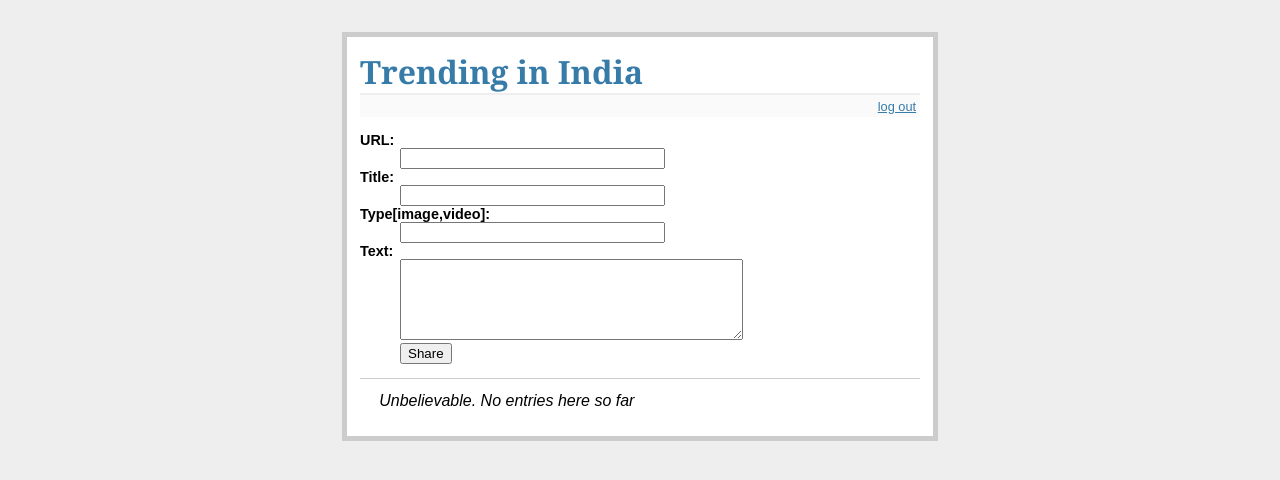
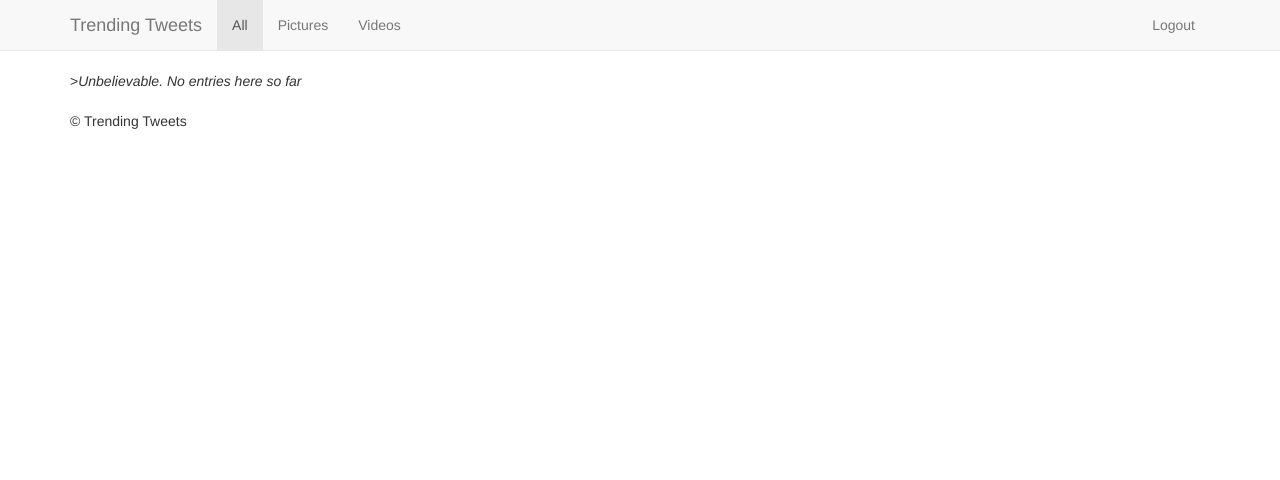
Before and after one commit to rakeshsingh/trend-in, a Flask app: page / in a window 1280 px wide. Shown: the top 480 px of the page. Run offline with Flask 2, Linux system fonts and the light colour scheme; the visitor is signed in with stand-in values (Sample User, id 1); data that the repository does not hold is empty; some libraries are stand-ins or nearby versions.

Commit message:
modifying portal html

```diff
--- /dev/null
+++ b/portal/templates/base.html
@@ -0,0 +1,76 @@
+<!DOCTYPE html>
+<html lang="en">
+  <head>
+    {% block head %}
+    <title>Trending Tweets{% block title %}{% endblock %}</title>
+    <meta name="viewport" content="width=device-width, initial-scale=1.0">
+    <meta name="description" content="">
+    <meta name="keywords" content="">
+    <meta name="author" content="">
+    <meta charset="utf-8">
+
+    <link href="//netdna.bootstrapcdn.com/bootstrap/3.0.0/css/bootstrap.min.css" rel="stylesheet">
+    <link rel="shortcut icon" href="{{ url_for('static', filename='ico/favicon.ico') }}">
+    {% endblock %}
+  </head>
+  <body>
+
+    {% block navbar %}
+    <div class="navbar navbar-static-top navbar-default">
+      <div class="container">
+        <button class="navbar-toggle">
+          <span class="icon-bar"></span>
+          <span class="icon-bar"></span>
+          <span class="icon-bar"></span>
+        </button>
+        <a class="navbar-brand" href="/">Trending Tweets</a>
+
+
+      <div id="navbar" class="collapse navbar-collapse">
+          <ul class="nav navbar-nav">
+            <li class="active"><a href="#">All</a></li>
+            <li><a href="#pictures">Pictures</a></li>
+            <li><a href="#videos">Videos</a></li>
+          </ul>
+
+          {% block navbar_right %}
+          <ul class="nav navbar-nav pull-right">
+            {% if not session.logged_in %}
+              <li><a href="#">Login or Signup</a></li>
+            {% else %}
+              <li><a href="#">Logout</a></li>
+            {% endif %}
+          </ul>
+          {% endblock %}
+        </div><!--/.nav-collapse -->
+      </div>
+    </div>
+    {% endblock %}
+
+
+    <div class="container page">
+        <div class="content">
+          {% for message in get_flashed_messages() %}
+    <div class=flash>{{ message }}</div>
+  {% endfor %}
+          {% block content %}
+          {% endblock %}
+        </div>
+
+        <table width="100%" cellspacing="0" cellpadding="1"><tr><td bgcolor="#ff6600"></td></tr></table><br>
+
+
+        {% block footer %}
+        <footer class="footer">
+            <p>&copy; Trending Tweets</p>
+        </footer>
+        {% endblock %}
+    </div>
+
+
+    {% block js_footer %}
+      <script src="//ajax.googleapis.com/ajax/libs/jquery/1.10.2/jquery.min.js"></script>
+      <script src="//netdna.bootstrapcdn.com/bootstrap/3.0.0/js/bootstrap.min.js"></script>
+    {% endblock %}
+  </body>
+</html>
--- a/portal/templates/layout.html
+++ /dev/null
@@ -1,17 +0,0 @@
-<!doctype html>
-<title>Trend-IN</title>
-<link rel=stylesheet type=text/css href="{{ url_for('static', filename='style.css') }}">
-<div class=page>
-  <h1>Trending in India </h1>
-  <div class=metanav>
-  {% if not session.logged_in %}
-    <a href="{{ url_for('login') }}">log in</a>
-  {% else %}
-    <a href="{{ url_for('logout') }}">log out</a>
-  {% endif %}
-  </div>
-  {% for message in get_flashed_messages() %}
-    <div class=flash>{{ message }}</div>
-  {% endfor %}
-  {% block body %}{% endblock %}
-</div>
--- a/portal/templates/show_entries.html
+++ b/portal/templates/show_entries.html
@@ -1,29 +1,36 @@
-{% extends "layout.html" %}
-{% block body %}
-  {% if session.logged_in %}
-    <form action="{{ url_for('add_entry') }}" method=post class=add-entry>
-      <dl>
-        <dt>URL:
-        <dd><input type=text size=30 name=url>
+{% extends "base.html" %}
+{% block content %}
+          <table border="0" cellpadding="0" cellspacing="0" >
 
-        <dt>Title:
-        <dd><input type=text size=30 name=title>
-
-        <dt>Type[image,video]:
-        <dd><input type=text size=30 name=type>
-
-        <dt>Text:
-        <dd><textarea name=description rows=5 cols=40></textarea>
-        <dd><input type=submit value=Share>
-      </dl>
-    </form>
-  {% endif %}
-  <ul class=entries>
   {% for entry in entries %}
 
-    <li><h1>{{entry.rank}}</h1><h2><a href="{{entry.url}}">{{ entry.url }}</a></h2>{{ entry.description|safe }}
+    <tr align=left>
+      <td>{{entry.rank}}</td>
+      <td>&nbsp;</td>
+
+      <td><a href="{{entry.url}}">{{ entry.url }}</a></td>
+    </tr>
+
+
+    <tr align = left>
+    <td>&nbsp;</td>
+
+    <td>&nbsp;</td>
+      <td>{{ entry.description|safe }}</td>
+</tr>
+<tr>
+    <td>&nbsp;</td>
+
+    <td>&nbsp;</td>
+
+      <td> 22 points   | <a href="item?id=9496672">2 comments</a>  </td>
+    </tr>
+
+    <tr class="spacer" style="height:5px"></tr>
+
   {% else %}
-    <li><em>Unbelievable.  No entries here so far</em>
+    <tr>><em>Unbelievable.  No entries here so far</em>
+    </tr>
   {% endfor %}
-  </ul>
+  </table>
 {% endblock %}
```
Also changed, not shown: portal/templates/bootstrap_basic.html (deleted, +0 -73 lines).
